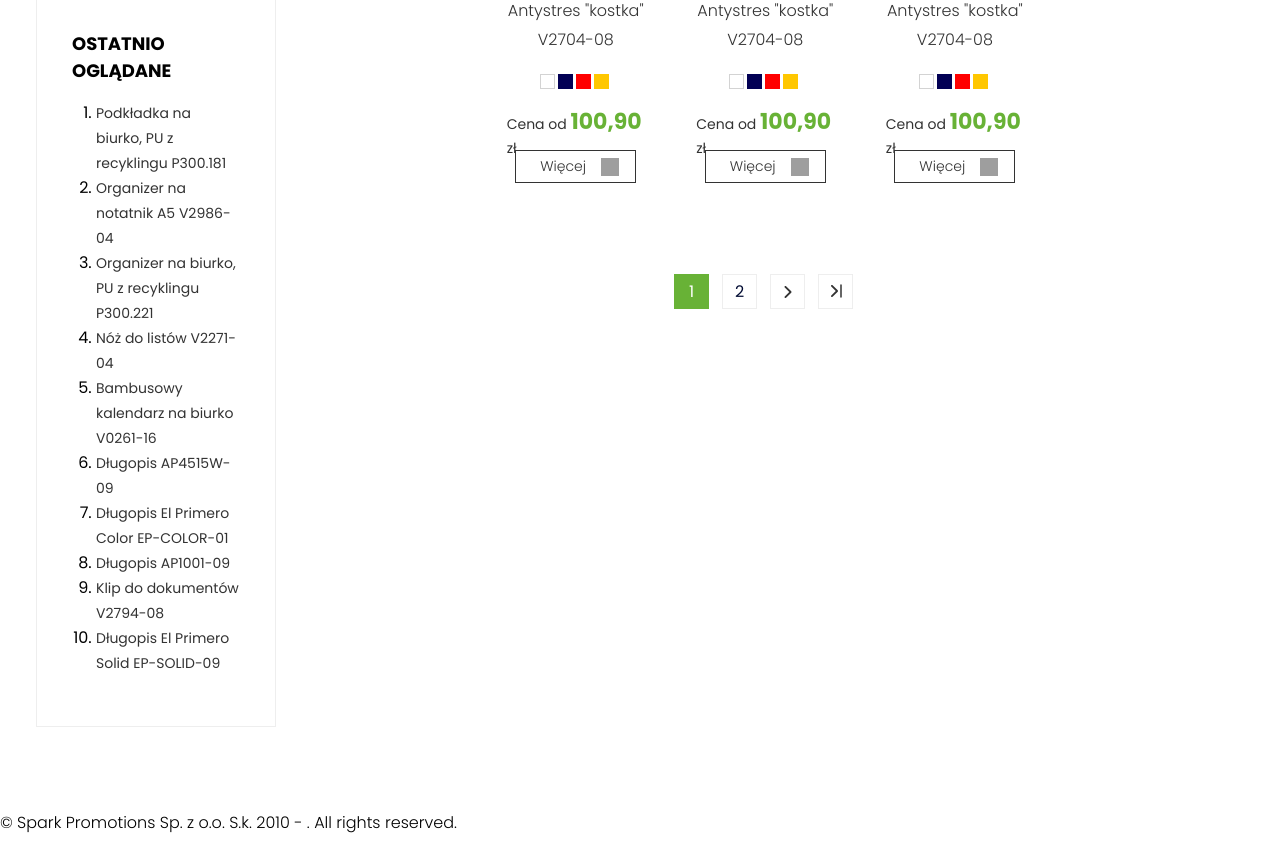
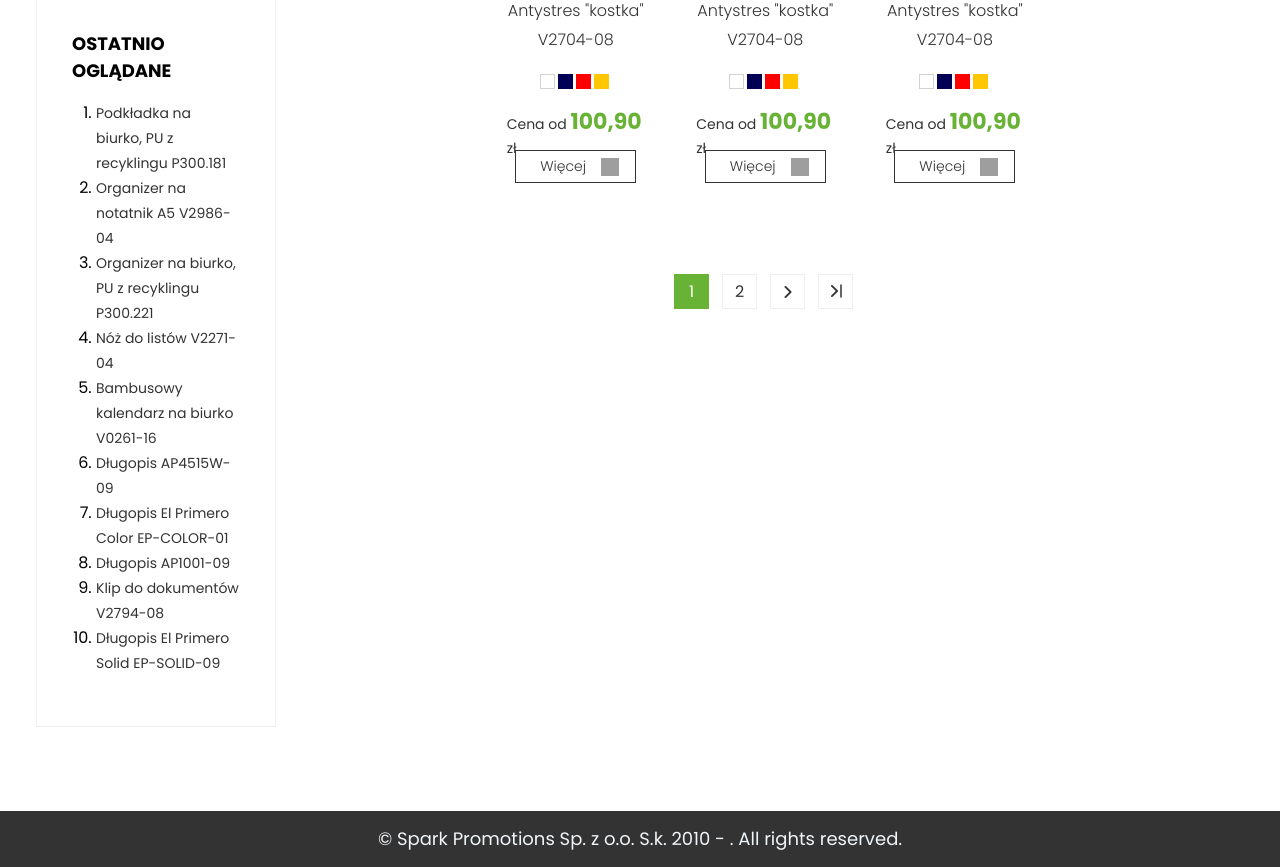
Before and after one commit to goldipl/SPARK_PROMOTIONS, a PHP site: page /category.php in a window 1280 px wide. Shown: the part 1862-2729 px from the top of the page. Before the commit the page ends 2695 px from the top, so only its background shows below. Run offline with PHP 8.4, Linux system fonts and the light colour scheme; grey boxes are pictures that could not be loaded.

Commit message:
clean variables and styling footer

```diff
--- a/scss/_variables.scss
+++ b/scss/_variables.scss
@@ -1,13 +1,13 @@
 $main_color: #68B236;
 $white: #FFFFFF;
 $light_black: #333333;
-$title_black: #010B32;
 $grey_background: #F2F2F2;
 $grey_middle: #8A8A8A;
 $grey_middle_light: #ADADAD;
 $grey_light: #E2E2E2;
 $grey_light2: #F5F5F5;
 $grey_light3: #F6F6F6;
+$grey_light4: #F0F5F9;
 $grey: #C3C3C3;
 $red: #E84848;
 $modal_background_black: #000000CC;
--- a/scss/category_page/_category_aside_filters.scss
+++ b/scss/category_page/_category_aside_filters.scss
@@ -8,7 +8,7 @@
             font-size: 18px;
             font-weight: 700;
             line-height: normal;
-            color: $title_black;
+            color: $light_black;
             text-transform: uppercase;
             margin-bottom: 0;
             user-select: none;
--- a/scss/common/_aside_menu.scss
+++ b/scss/common/_aside_menu.scss
@@ -9,7 +9,7 @@
             font-size: 18px;
             font-weight: 700;
             line-height: normal;
-            color: $title_black;
+            color: $light_black;
             text-transform: uppercase;
             margin-top: 0;
             margin-bottom: 0;
--- /dev/null
+++ b/scss/common/_footer.scss
@@ -0,0 +1,18 @@
+.footer-container {
+    .footer-top {
+
+    }
+    .footer-bottom {
+        background-color: $light_black;
+        width: 100vw;
+        height: 56px;
+        p {
+            font-size: 18px;
+            font-style: normal;
+            font-weight: 400;
+            line-height: 56px;
+            color: $grey_light4;
+            text-align: center;
+        }
+    }
+}
--- a/scss/common/_pagination.scss
+++ b/scss/common/_pagination.scss
@@ -21,7 +21,7 @@
                 font-size: 16px;
                 font-weight: 400;
                 line-height: normal;
-                color: $title_black;
+                color: $light_black;
             }
             &.active {
                 background-color: $main_color;
--- a/scss/main.css
+++ b/scss/main.css
@@ -1114,7 +1114,7 @@ header #nav .bottom-nav .right-container ul.no-menu-links .new-nav li::before {
   font-size: 18px;
   font-weight: 700;
   line-height: normal;
-  color: #010B32;
+  color: #333333;
   text-transform: uppercase;
   margin-top: 0;
   margin-bottom: 0;
@@ -1261,7 +1261,7 @@ header #nav .bottom-nav .right-container ul.no-menu-links .new-nav li::before {
   font-size: 16px;
   font-weight: 400;
   line-height: normal;
-  color: #010B32;
+  color: #333333;
 }
 .pagination_container .element.active {
   background-color: #68B236;
@@ -1511,6 +1511,20 @@ header #nav .bottom-nav .right-container ul.no-menu-links .new-nav li::before {
     margin-bottom: 24px;
   }
 }
+.footer-container .footer-bottom {
+  background-color: #333333;
+  width: 100vw;
+  height: 56px;
+}
+.footer-container .footer-bottom p {
+  font-size: 18px;
+  font-style: normal;
+  font-weight: 400;
+  line-height: 56px;
+  color: #F0F5F9;
+  text-align: center;
+}
+
 .category_filters .accordion_box_title {
   display: flex;
   justify-content: space-between;
@@ -1521,7 +1535,7 @@ header #nav .bottom-nav .right-container ul.no-menu-links .new-nav li::before {
   font-size: 18px;
   font-weight: 700;
   line-height: normal;
-  color: #010B32;
+  color: #333333;
   text-transform: uppercase;
   margin-bottom: 0;
   -webkit-user-select: none;
--- a/scss/main.scss
+++ b/scss/main.scss
@@ -10,6 +10,7 @@
 @import './common/aside_menu';
 @import './common/pagination';
 @import './common/products_blocks';
+@import './common/footer';
 @import './category_page/category_aside_filters';
 @import './category_page/category_main';
 @import './category_page/category_top_options';
```
Also changed, not shown: 1 other file.
